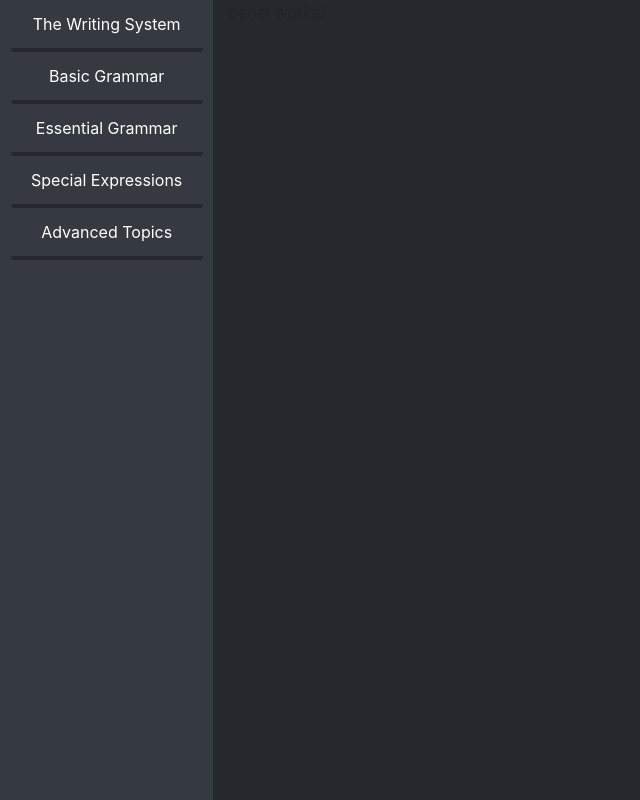
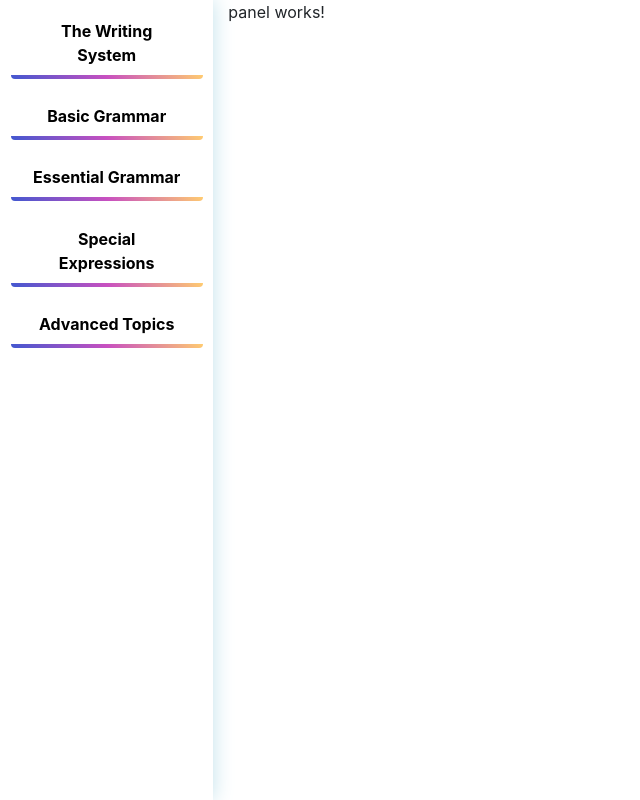
Before and after one commit to daverencordero/tae-kim-guidetojapanese-desktop, an Angular app in the folder guidetojapanese/: page / in a window 1280 px wide. Shown: the whole page, without its empty margins (0-640 px from the left). Built offline with nearby package versions, Linux system fonts and the light colour scheme.

Commit message:
Navigation Update

```diff
--- a/guidetojapanese/src/app/app.component.css
+++ b/guidetojapanese/src/app/app.component.css
@@ -0,0 +1,4 @@
+.navigation-container{
+  background-color: white;
+  box-shadow: 0pt 0pt 15pt #C1E1EB;
+}
--- a/guidetojapanese/src/app/app.component.html
+++ b/guidetojapanese/src/app/app.component.html
@@ -1,6 +1,6 @@
 <div class="container-fluid">
   <div class="row">
-    <div class="col-2 bg-dark p-0">
+    <div class="navigation-container col-2 p-0">
       <app-navigation></app-navigation>
     </div>
     <div class="col">
--- a/guidetojapanese/src/app/app.module.ts
+++ b/guidetojapanese/src/app/app.module.ts
@@ -5,12 +5,14 @@ import { AppRoutingModule } from './app-routing.module';
 import { AppComponent } from './app.component';
 import { NavigationComponent } from './navigation/navigation.component';
 import { PanelComponent } from './panel/panel.component';
+import { HeaderComponent } from './header/header.component';
 
 @NgModule({
   declarations: [
     AppComponent,
     NavigationComponent,
-    PanelComponent
+    PanelComponent,
+    HeaderComponent
   ],
   imports: [
     BrowserModule,
--- /dev/null
+++ b/guidetojapanese/src/app/header/header.component.html
@@ -0,0 +1 @@
+<p>header works!</p>
--- /dev/null
+++ b/guidetojapanese/src/app/header/header.component.ts
@@ -0,0 +1,15 @@
+import { Component, OnInit } from '@angular/core';
+
+@Component({
+  selector: 'app-header',
+  templateUrl: './header.component.html',
+  styleUrls: ['./header.component.css']
+})
+export class HeaderComponent implements OnInit {
+
+  constructor() { }
+
+  ngOnInit(): void {
+  }
+
+}
--- a/guidetojapanese/src/app/navigation/navigation.component.css
+++ b/guidetojapanese/src/app/navigation/navigation.component.css
@@ -3,10 +3,14 @@
 }
 
 .chapter-header{
-  background-color: transparent;
-  color: white;
+  color: black;
   border: 0;
-  border-bottom: 3pt solid #25292d;
+  margin: 5pt 0 5pt 0;
+  font-weight: bold;
+  background-image: linear-gradient(45deg, #4158D0, #C850C0, #FFCC70);
+  background-repeat: no-repeat;
+  background-position: center bottom;
+  background-size: 100% 3pt;
 }
 
 .chapter-items{
@@ -19,15 +23,16 @@
 .chapter-items button{
   outline: none;
   text-align: left;
-  background-color: #25292d;
-  border-radius: 5pt;
+  background-color: white;
+  border-radius: 100pt;
   padding: 0 5pt;
   margin: 5pt 0;
   border: 0;
+  box-shadow: 0pt 0pt 3pt #C1E1EB;
 }
 
 .chapter-subsections{
-  color: white;
+  color: black;
   margin: 5pt 0;
 }
 
--- a/guidetojapanese/src/styles.css
+++ b/guidetojapanese/src/styles.css
@@ -1,5 +1,5 @@
 /* You can add global styles to this file, and also import other style files */
 body{
   height: 100%;
-  background-color: #25292d;
+  background-color: white;
 }
```
Also changed, not shown: guidetojapanese/src/app/header/header.component.css (added).
